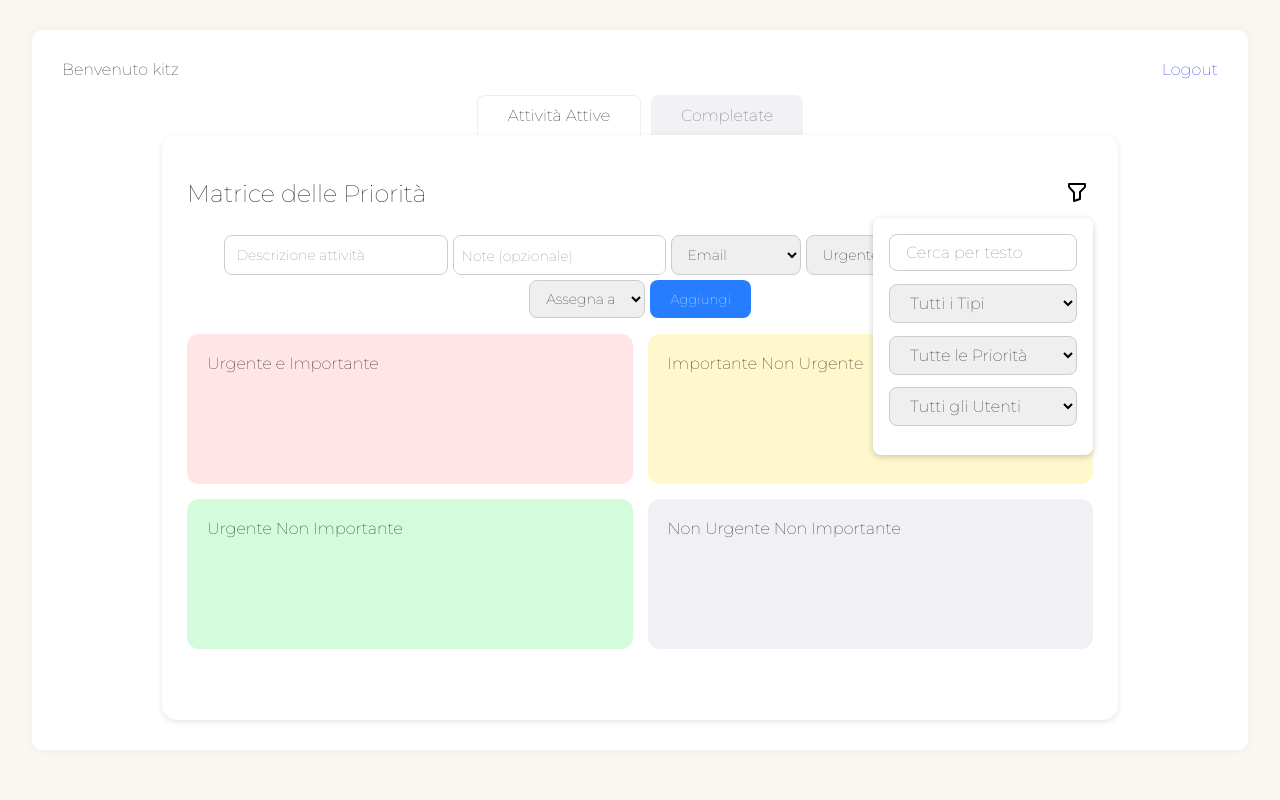
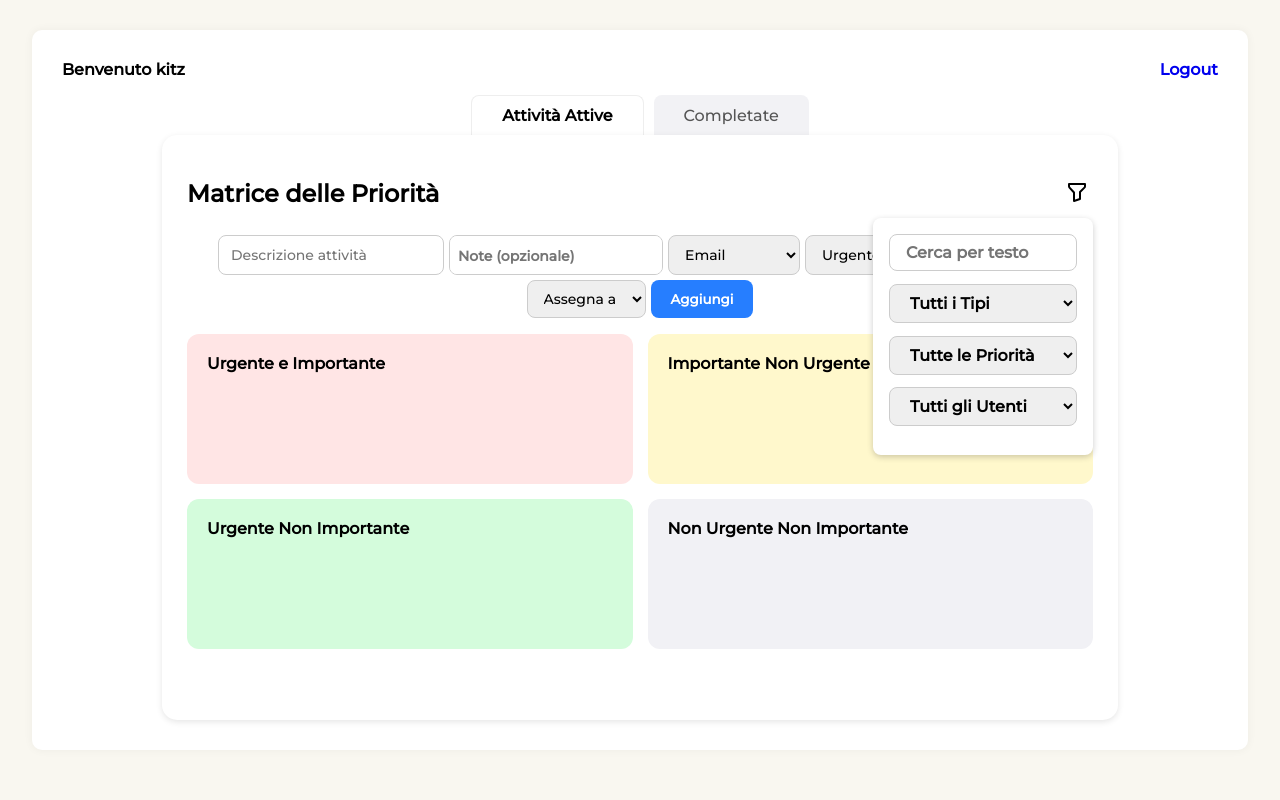
Before and after one commit to MarcXXXo/ScrumBoard_Kitzanos, a Django app: page /home/ in a window 1280 px wide, after a click that opens the changed part. Run offline with Django 5.2, Linux system fonts and the light colour scheme; a user stored in the database is signed in; data comes from the database, SQL or seed files in the repository.

Commit message:
font change

```diff
--- a/sbk_app/static/style.css
+++ b/sbk_app/static/style.css
@@ -1,7 +1,6 @@
 @font-face {
   font-family: 'Montserrat';
-  font-weight: bold;
-  src: url('/static/font/Montserrat-Thin.woff2') format('woff2');
+  src: url('/static/font/Montserrat-Medium.woff2') format('woff2');
 }
 * {
   box-sizing: border-box;
@@ -101,7 +100,7 @@ body {
   border: none;
   border-radius: 8px;
   cursor: pointer;
-  font-weight: bold;
+  font-weight: 800;
 }
 
 .priority-grid {
@@ -208,7 +207,7 @@ h3{
 }
 
 .task-creator {
-  font-weight: bold;
+  font-weight: 700;
   font-size: 0.95rem;
   color: #222;
   line-height: 1.2;
@@ -223,7 +222,7 @@ h3{
 }
 
 .task-user {
-  font-weight: bold;
+  font-weight: 700;
   font-size: 0.9rem;
   color: #555;
   white-space: nowrap;
@@ -249,7 +248,7 @@ h3{
   align-items: flex-end;
 }
 .task-note{
-  font-weight: bold;
+  font-weight: 700;
   font-size: 0.9rem;
   white-space: normal;
   word-wrap: break-word;
@@ -263,7 +262,7 @@ h3{
   border-radius: 8px;
   font-family: inherit;
   box-sizing: border-box;
-  font-weight: bold;
+  font-weight: 700;
  }
 .task-details-complete{
   font-size: 0.70em;
@@ -420,7 +419,7 @@ h3{
 .dropdown-content select,
 .dropdown-content input {
   display: block;
-  font-weight: bold;
+  font-weight: 600;
   margin-bottom: 0.8rem;
   width: 100%;
 }
```
Also changed, not shown: sbk_app/static/font/Montserrat-Medium.woff2 (added).
